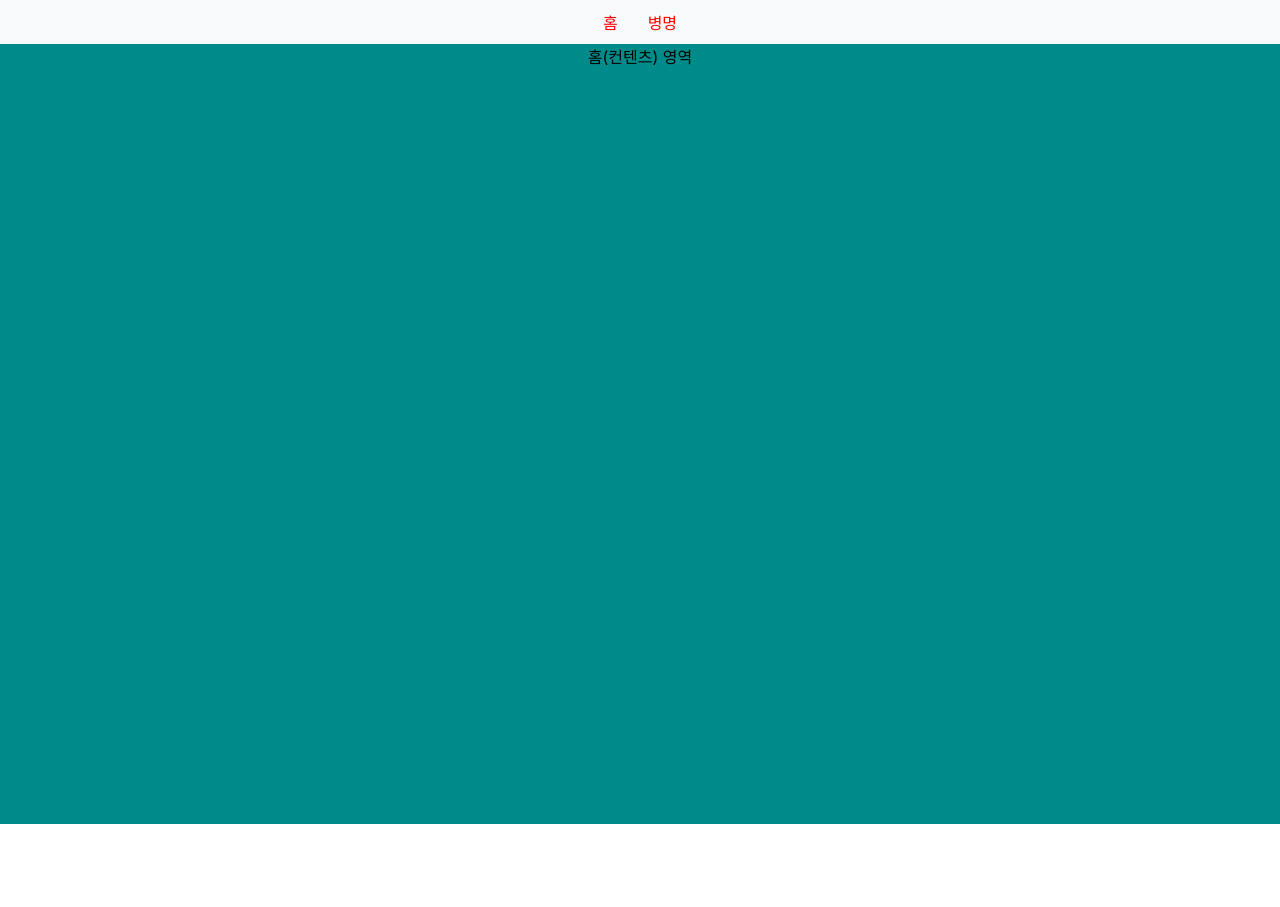
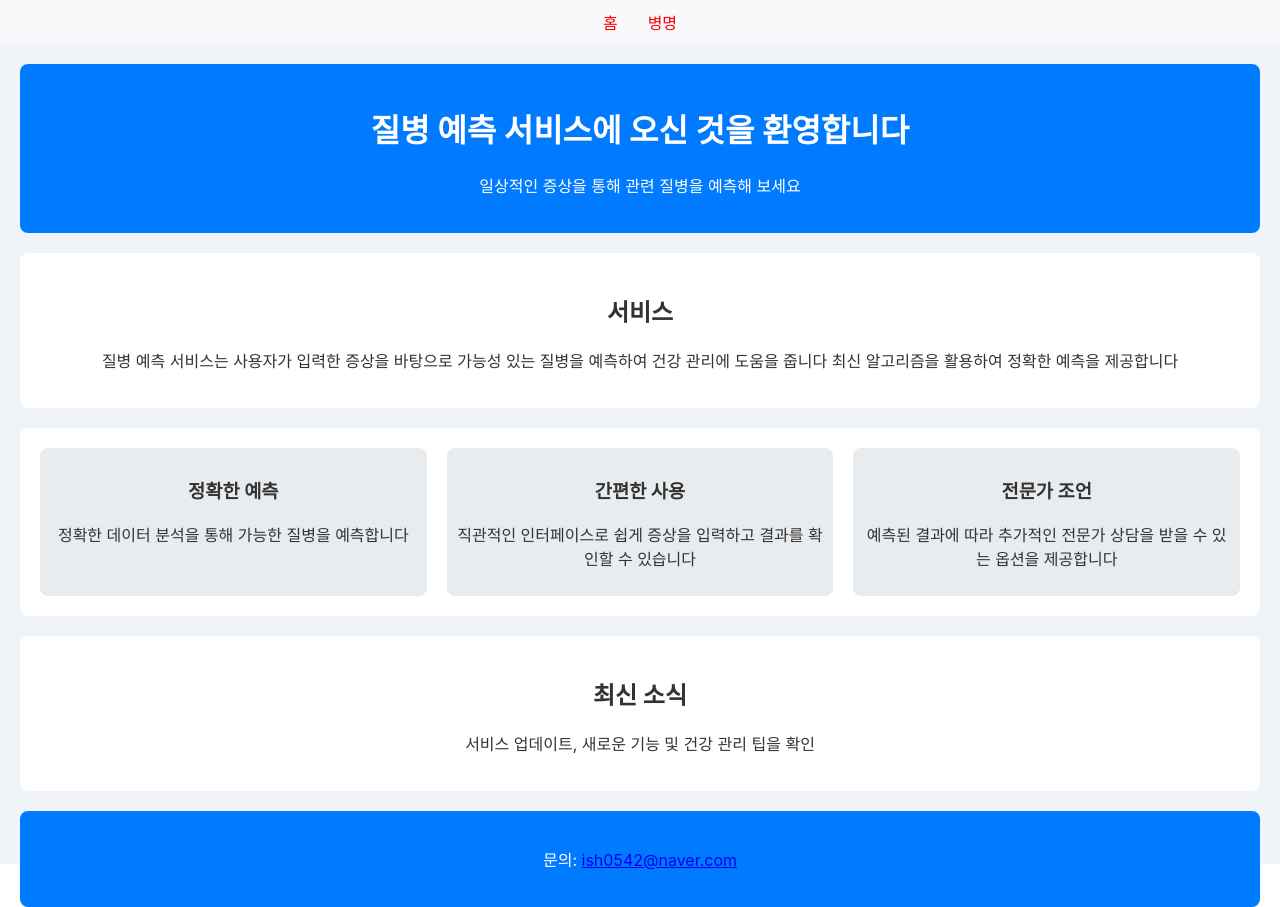
Before and after one commit to LeeSeungHun-35/personal_proj, a React (Create React App) app: page / in a window 1280 px wide. Before the commit the page ends 824 px from the top, so only its background shows below. Built offline with nearby package versions, Linux system fonts and the light colour scheme; the HTML template or start-up script is replaced by a standard one.

Commit message:
Home페이지의 컨텐츠 추가

```diff
--- a/src/page/Home.css
+++ b/src/page/Home.css
@@ -1,5 +1,51 @@
 .Home {
-    background-color: darkcyan;
-    color: black;
-    height:  calc(100vh - 20px);
+    background-color: #f0f4f8;
+    color: #333;
+    height: calc(100vh - 20px);
+    display: flex;
+    flex-direction: column;
+    gap: 20px;
+    padding: 20px;
 }
+
+.Home-header {
+    background-color: #007bff;
+    color: #fff;
+    padding: 20px;
+    text-align: center;
+    border-radius: 8px;
+}
+
+.Home-intro, .Home-features, .Home-updates, .Home-footer {
+    background-color: #ffffff;
+    padding: 20px;
+    border-radius: 8px;
+}
+
+.Home-features {
+    display: flex;
+    gap: 20px;
+}
+
+.feature {
+    flex: 1;
+    background-color: #e9ecef;
+    padding: 10px;
+    border-radius: 8px;
+}
+
+.Home-updates ul {
+    list-style-type: none;
+    padding: 0;
+}
+
+.Home-updates li {
+    margin-bottom: 10px;
+}
+
+.Home-footer {
+    background-color: #007bff;
+    color: #fff;
+    padding: 20px;
+    text-align: center;
+}
--- a/src/page/Home.jsx
+++ b/src/page/Home.jsx
@@ -1,11 +1,52 @@
-import React from 'react'
+import React from 'react';
 import './Home.css';
-
 
 const Home = () => {
   return (
-    <div className='Home'>홈(컨텐츠) 영역</div>
+    <div className='Home'>
+      {/* 헤더 섹션 */}
+      <header className='Home-header'>
+        <h1>질병 예측 서비스에 오신 것을 환영합니다</h1>
+        <p>일상적인 증상을 통해 관련 질병을 예측해 보세요</p>
+      </header>
+
+      <section className='Home-intro'>
+        <h2>서비스</h2>
+        <p>
+          질병 예측 서비스는 사용자가 입력한 증상을 바탕으로
+          가능성 있는 질병을 예측하여 건강 관리에 도움을 줍니다
+          최신 알고리즘을 활용하여 정확한 예측을 제공합니다
+        </p>
+      </section>
+
+      <section className='Home-features'>
+        <div className='feature'>
+          <h3>정확한 예측</h3>
+          <p>정확한 데이터 분석을 통해 가능한 질병을 예측합니다</p>
+        </div>
+        <div className='feature'>
+          <h3>간편한 사용</h3>
+          <p>직관적인 인터페이스로 쉽게 증상을 입력하고 결과를 확인할 수 있습니다</p>
+        </div>
+        <div className='feature'>
+          <h3>전문가 조언</h3>
+          <p>예측된 결과에 따라 추가적인 전문가 상담을 받을 수 있는 옵션을 제공합니다</p>
+        </div>
+      </section>
+
+      <section className='Home-updates'>
+        <h2>최신 소식</h2>
+        <p>
+          서비스 업데이트, 새로운 기능 및 건강 관리 팁을 확인
+
+        </p>
+      </section>
+
+      <footer className='Home-footer'>
+        <p>문의: <a href="ish0542@naver.com">ish0542@naver.com</a></p>
+      </footer>
+    </div>
   )
 }
 
-export default Home
+export default Home;
```
